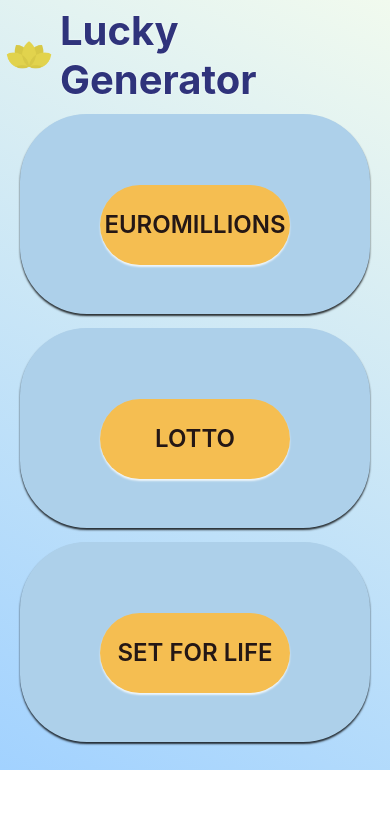
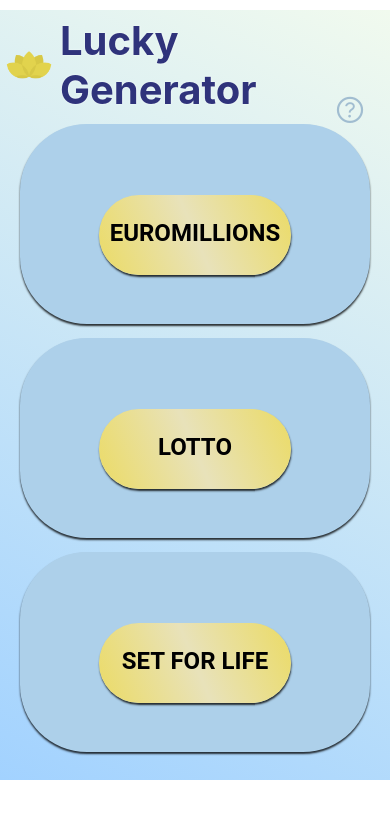
Before and after one commit to Magdyz/LuckyLottery, a React Native app: screen / in a window 390 px wide. Shown: the top 818 px of the page. Built offline with nearby package versions, Linux system fonts and the light colour scheme.

Commit message:
Added a help Modal

```diff
--- a/App.js
+++ b/App.js
@@ -1,15 +1,14 @@
 import React from 'react';
-import { View, ScrollView, SafeAreaView, StyleSheet } from 'react-native';
+import { View, SafeAreaView, StyleSheet } from 'react-native';
 import { LinearGradient } from 'expo-linear-gradient';
 import TitleBox from './src/TitleBox';
 import ButtonFunction from './src/ButtonFunction';
 
+
 const App = () => {
 
-
-
   return (
-    <View >
+    <SafeAreaView  style={styles.mainContainer}>
       <LinearGradient
         colors={['#f1faee', '#a2d2ff']}
         start={{
@@ -21,18 +20,17 @@
           y: 1
         }}
         style={styles.box} >
-
         <TitleBox title='Lucky Generator' ></TitleBox>
-        <SafeAreaView >
+        <View >
           <ButtonFunction buttonTitle='EUROMILLIONS' firstNumberOfTimes='5' firstNumbers='50' secondNumberOfTimes='2' secondNumber='12' />
           <ButtonFunction buttonTitle='LOTTO' firstNumberOfTimes='6' firstNumbers='59' secondNumberOfTimes='0' secondNumber='0' />
           <ButtonFunction buttonTitle='SET FOR LIFE' firstNumberOfTimes='5' firstNumbers='47' secondNumberOfTimes='1' secondNumber='10' />
-        </SafeAreaView>
+        </View>
 
 
 
       </LinearGradient>
-    </View >
+    </SafeAreaView >
   );
 };
 
@@ -42,8 +40,9 @@
     width: '100%',
     height: '100%',
     alignItems: 'center',
-    // justifyContent: 'center',
-
+  },
+  mainContainer: {
+    top: 10
   }
 
 });
--- a/app.json
+++ b/app.json
@@ -2,7 +2,7 @@
   "expo": {
     "name": "Lucky Lottery",
     "slug": "LuckyLottery",
-    "version": "1.0.6",
+    "version": "1.0.7",
     "orientation": "portrait",
     "icon": "./assets/icon.png",
     "userInterfaceStyle": "light",
--- a/src/ButtonFunction.js
+++ b/src/ButtonFunction.js
@@ -1,5 +1,6 @@
 import React, { useState } from 'react';
 import { View, Text, TouchableOpacity, StyleSheet } from 'react-native';
+import { LinearGradient } from 'expo-linear-gradient';
 
 const ButtonFunction = (props) => {
 
@@ -70,7 +71,20 @@
             {/* Button to trigger the number generation */}
 
             <TouchableOpacity onPress={generateNumbers}>
-                <Text style={styles.button}>{props.buttonTitle}</Text>
+            <LinearGradient
+        colors={['#ebdb65','#e8e2ba','#ebdb65']}
+        start={{
+          x: 1,
+          y: 0
+        }}
+        end={{
+          x: 0,
+          y: 1
+        }}
+        style={styles.button} >
+                <Text style={styles.buttonText}>{props.buttonTitle}</Text>
+                </LinearGradient>
+
             </TouchableOpacity>
 
         </View>
@@ -125,18 +139,24 @@
 
     },
 
+    buttonText: {
+
+        height: 80,
+        width: 192,
+        textAlign: 'center',
+        fontSize: 24,
+        fontWeight: "600",
+        fontFamily: 'Roboto'
+
+    },
+
     button: {
-        paddingTop: 25,
-        backgroundColor: '#F5BE51',
+        paddingTop: 24,
         height: 80,
-        width: 190,
-        textAlign: 'center',
+        width: 192,
         borderRadius: 67,
-        fontSize: 24,
-        color: '#241715',
-        fontWeight: "600",
-        shadowColor: 'white',
-        shadowOffset: { width: 0, height: 2 },
+        shadowColor: 'black',
+        shadowOffset: { width: 0.5, height: 2 },
         shadowOpacity: 0.8,
         shadowRadius: 2,
         elevation: 3
--- /dev/null
+++ b/src/HelpModal.js
@@ -0,0 +1,60 @@
+import React, { useState } from 'react';
+import { View, Text, TouchableOpacity, Modal, StyleSheet } from 'react-native';
+import { Ionicons } from '@expo/vector-icons';
+
+
+const HelpModal = () => {
+    const [isModalVisible, setModalVisible] = useState(false);
+
+    const toggleModal = () => {
+        setModalVisible(!isModalVisible);
+    };
+
+    return (
+        <View style={styles.iconContiner}>
+            <TouchableOpacity onPress={toggleModal}>
+                <Ionicons name="ios-help-circle-outline" size={35} color={'#023e8a'}></Ionicons>
+            </TouchableOpacity>
+            <Modal visible={isModalVisible} animationType="fade">
+                <View style={styles.modal}>
+                    {<View >
+                        <Text style={styles.modalText}> Need help using our lottery number generator app? No problem! Simply tap any of the three buttons to get a random set of numbers for Euro Millions, Lotto, and Set for Life. Use the app as many times as you want to generate your own lucky numbers.</Text>
+                        <Text style={styles.modalText}> No more relying on quick picks or lucky dips - take control of your lottery destiny!</Text>
+                    </View>}
+                    <TouchableOpacity style={styles.closeIcon} onPress={toggleModal}>
+                        <Ionicons name="ios-close-circle-outline" size={35}></Ionicons>
+                    </TouchableOpacity>
+                </View>
+            </Modal>
+        </View>
+    );
+};
+
+const styles = StyleSheet.create({
+    modal: {
+        flex: 1,
+        justifyContent: 'center',
+        alignItems: 'center',
+        backgroundColor: '#ffc8dd',
+        padding: 20,
+        color: '#003566',
+    },
+    iconContiner: {
+        position: 'absolute',
+        top: '85%',
+        right: '4%',
+        opacity: 0.3
+    },
+    closeIcon: {
+        position: 'absolute',
+        top: '7%',
+        right: '7%'
+    },
+    modalText: {
+        fontSize: 25,
+        padding: 5,
+        textAlign: 'center'
+    }
+});
+
+export default HelpModal;
--- a/src/TitleBox.js
+++ b/src/TitleBox.js
@@ -1,6 +1,6 @@
 import React from 'react';
 import { View, Text, Image, StyleSheet } from 'react-native';
-
+import HelpModal from './HelpModal';
 
 const TitleBox = (props) => {
 
@@ -12,6 +12,7 @@
                 style={{ opacity: 0.8, top: 1, width: 72, height: 72, marginRight: -5 }}
             />
             <Text style={styles.text}>{props.title}</Text>
+            <HelpModal />
         </View>
 
     );
```
